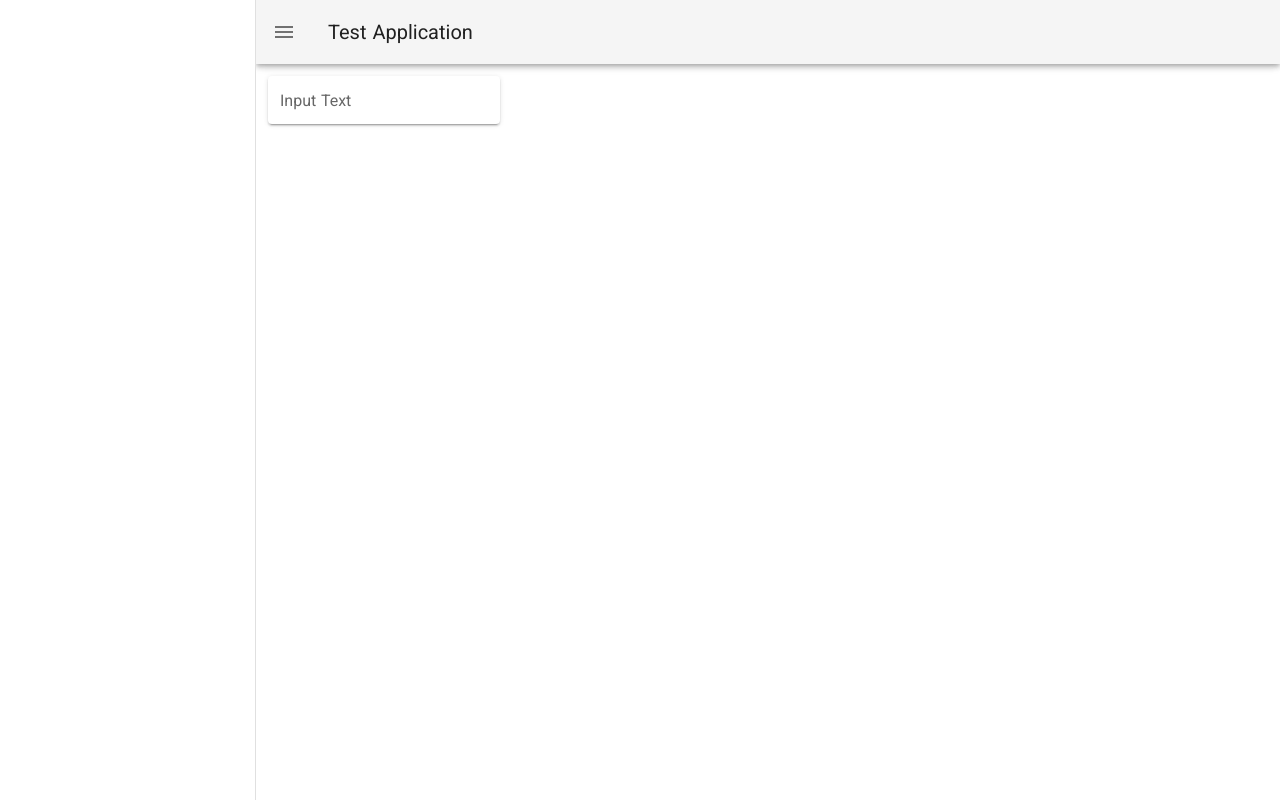
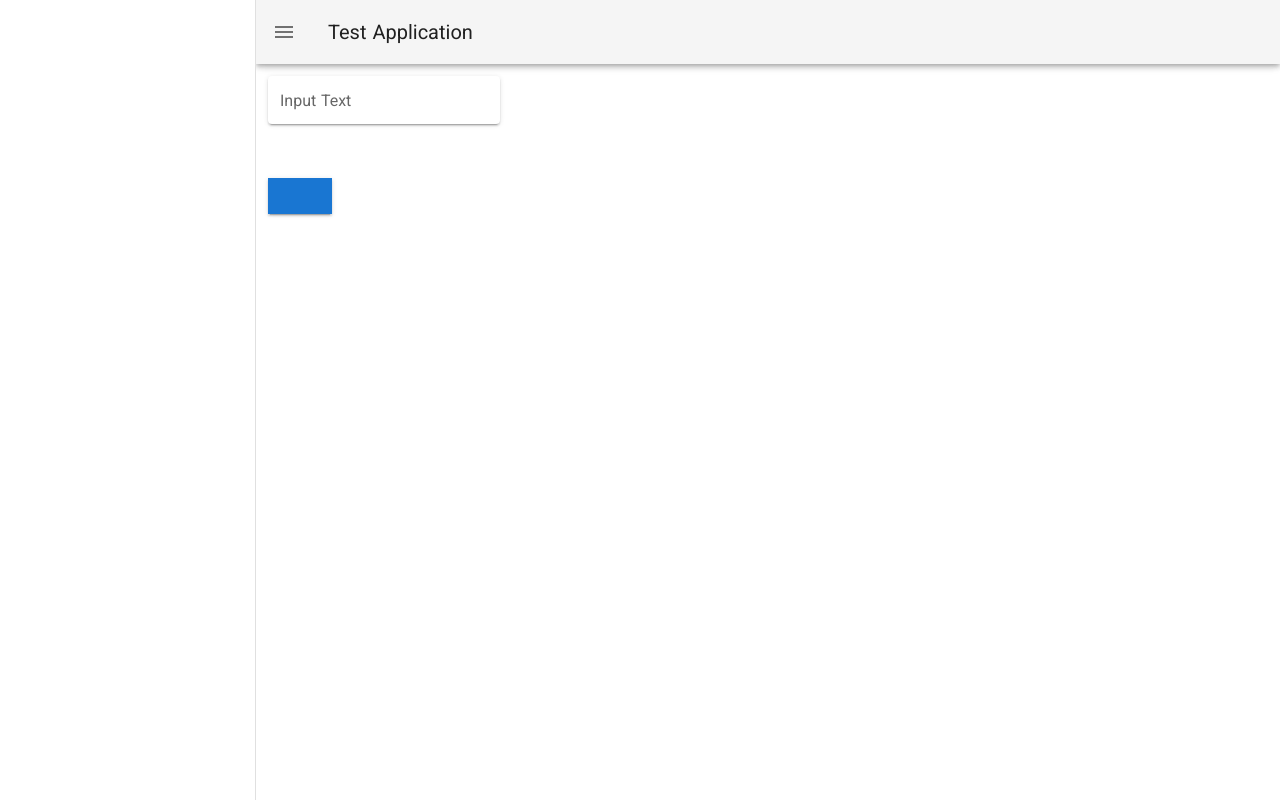
Before and after one commit to rbpawdev/nuxt-test, a Nuxt app: page / in a window 1280 px wide. Built offline with nearby package versions, Linux system fonts and the light colour scheme.

Commit message:
Update index.vue

```diff
--- a/pages/index.vue
+++ b/pages/index.vue
@@ -109,6 +109,16 @@ export default {}
           ></v-text-field>
         </v-col>
       </v-row>
+      <v-row>
+        <v-col>
+          <v-btn
+            color="primary"
+            elevation="2"
+            tile
+            medium>
+          </v-btn>
+        </v-col>
+      </v-row>
     </v-container>
   </v-form>
 </template>
```
